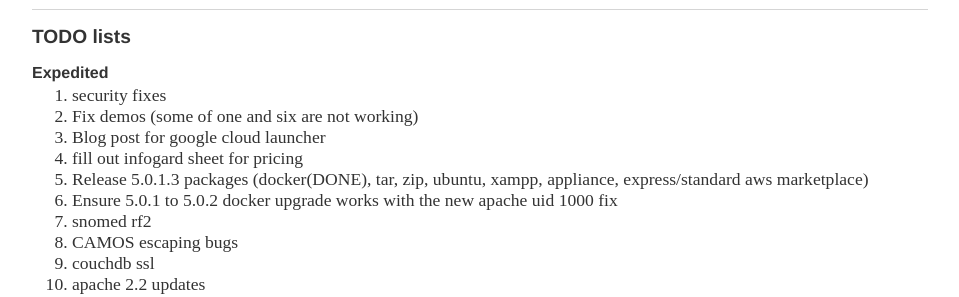
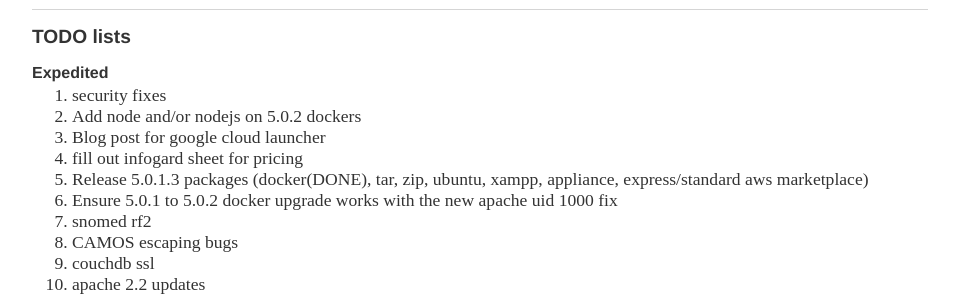
Before and after one commit to bradymiller/bradymiller.github.io, a Jekyll site: the page built from todo/index.md, in a window 1280 px wide. Shown: the part 174-471 px from the top of the page, without its empty margins (160-1119 px from the left). Built offline with Jekyll 4.4.1, drawn with Linux system fonts in a browser that asks for light colours; our own code applies the rules of GitHub Pages for plain Markdown files.

Commit message:
Update index.md

```diff
--- a/todo/index.md
+++ b/todo/index.md
@@ -5,7 +5,7 @@
 
 ### Expedited
 1. security fixes
-1. Fix demos (some of one and six are not working)
+1. Add node and/or nodejs on 5.0.2 dockers
 1. Blog post for google cloud launcher
 1. fill out infogard sheet for pricing
 1. Release 5.0.1.3 packages (docker(DONE), tar, zip, ubuntu, xampp, appliance, express/standard aws marketplace)
```
